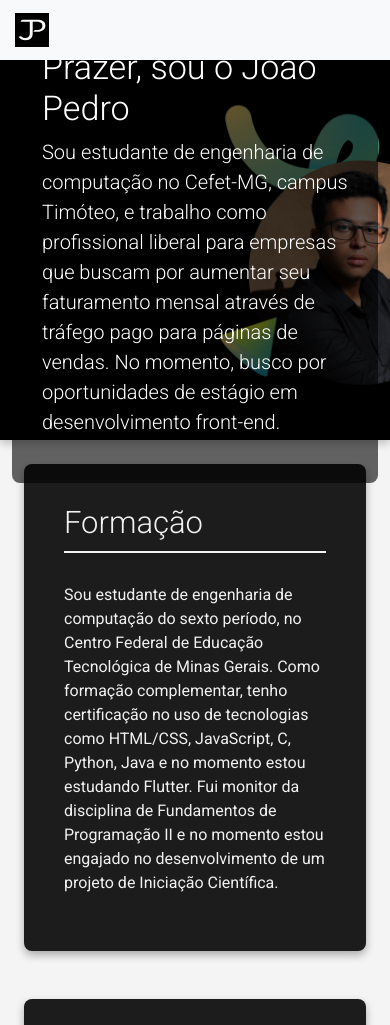
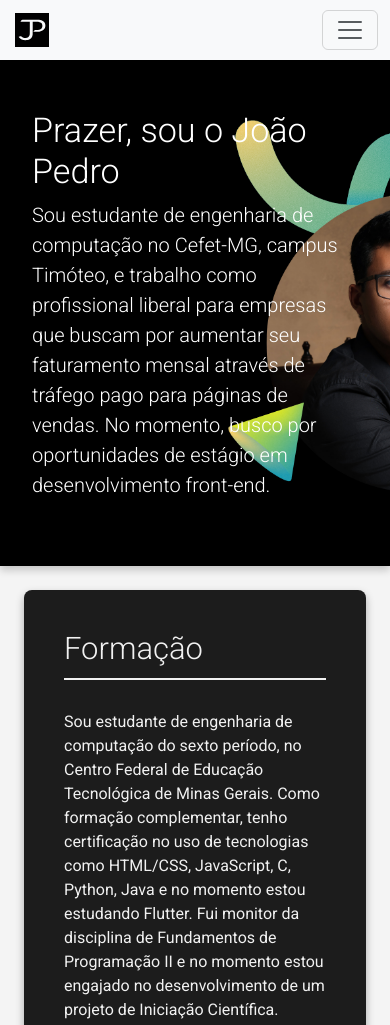
Before and after one commit to joaopfduarte/CV_BootStrap, a plain HTML site: page index.html in a window 390 px wide. Shown: the top 1025 px of the page. Drawn offline with nearby package versions, Linux system fonts and the light colour scheme.

Commit message:
Ajuste de elemento de bloco

```diff
--- a/index.html
+++ b/index.html
@@ -28,10 +28,12 @@
         }
 
         .hero-content {
-            background-color: rgba(0, 0, 0, 0.6);
             padding: 30px;
             border-radius: 8px;
-            max-width: 600px;
+            max-width: auto; /* Ajuste a largura máxima */
+            width: 100%;
+            height: auto;
+            /* Garante que o conteúdo use 100% da largura disponível */
         }
 
         .hero-section h1,
@@ -59,6 +61,16 @@
             padding-bottom: 20px;
             margin-bottom: 20px;
         }
+
+        @media (max-width: 767px) {
+            .hero-content {
+                padding: 20px; /* Reduz o padding em telas menores */
+            }
+
+            .hero-section {
+                height: 60vh; /* Ajusta a altura da seção em telas menores */
+            }
+        }
     </style>
 </head>
 
@@ -66,9 +78,15 @@
     <header>
         <nav class="navbar navbar-expand-lg bg-body-tertiary">
             <div class="container-fluid">
+                <!-- Logo -->
                 <a class="navbar-brand" href="#">
                     <img src="../CV_BootStrap/img/perfil-preto.svg" alt="Logo" width="40" height="34">
                 </a>
+                <!-- Botão para colapsar o menu em telas menores -->
+                <button class="navbar-toggler" type="button" data-bs-toggle="collapse" data-bs-target="#navbarNavAltMarkup" aria-controls="navbarNavAltMarkup" aria-expanded="false" aria-label="Toggle navigation">
+                    <span class="navbar-toggler-icon"></span>
+                </button>
+                <!-- Menu de navegação -->
                 <div class="collapse navbar-collapse" id="navbarNavAltMarkup">
                     <div class="navbar-nav">
                         <a class="nav-link active" aria-current="page" href="#">Home</a>
@@ -83,13 +101,19 @@
     <!-- Primeira Sessão -->
     <div class="hero-section d-flex align-items-center justify-content-start">
         <div class="container">
-            <div class="hero-content">
-                <h1 class="display-4">Prazer, sou o João Pedro</h1>
-                <p class="lead">
-                    Sou estudante de engenharia de computação no Cefet-MG, campus Timóteo, e trabalho como profissional
-                    liberal para empresas que buscam por aumentar seu faturamento mensal através de tráfego pago para
-                    páginas de vendas. No momento, busco por oportunidades de estágio em desenvolvimento front-end.
-                </p>
+            <div class="row">
+                <div class="col-12 col-md-6">
+                    <div class="hero-content">
+                        <h1 class="display-4">Prazer, sou o João Pedro</h1>
+                        <p class="lead">
+                            Sou estudante de engenharia de computação no Cefet-MG, campus Timóteo, e trabalho como
+                            profissional liberal para empresas que buscam por aumentar seu faturamento mensal através de
+                            tráfego pago para páginas de vendas. No momento, busco por oportunidades de estágio em
+                            desenvolvimento front-end.
+                        </p>
+                    </div>
+                </div>
+                <!-- Aqui pode ser colocada uma imagem, se necessário -->
             </div>
         </div>
     </div>
```
Also changed, not shown: contato.html (+8 -1 lines), portfolio.html (+8 -2 lines).
